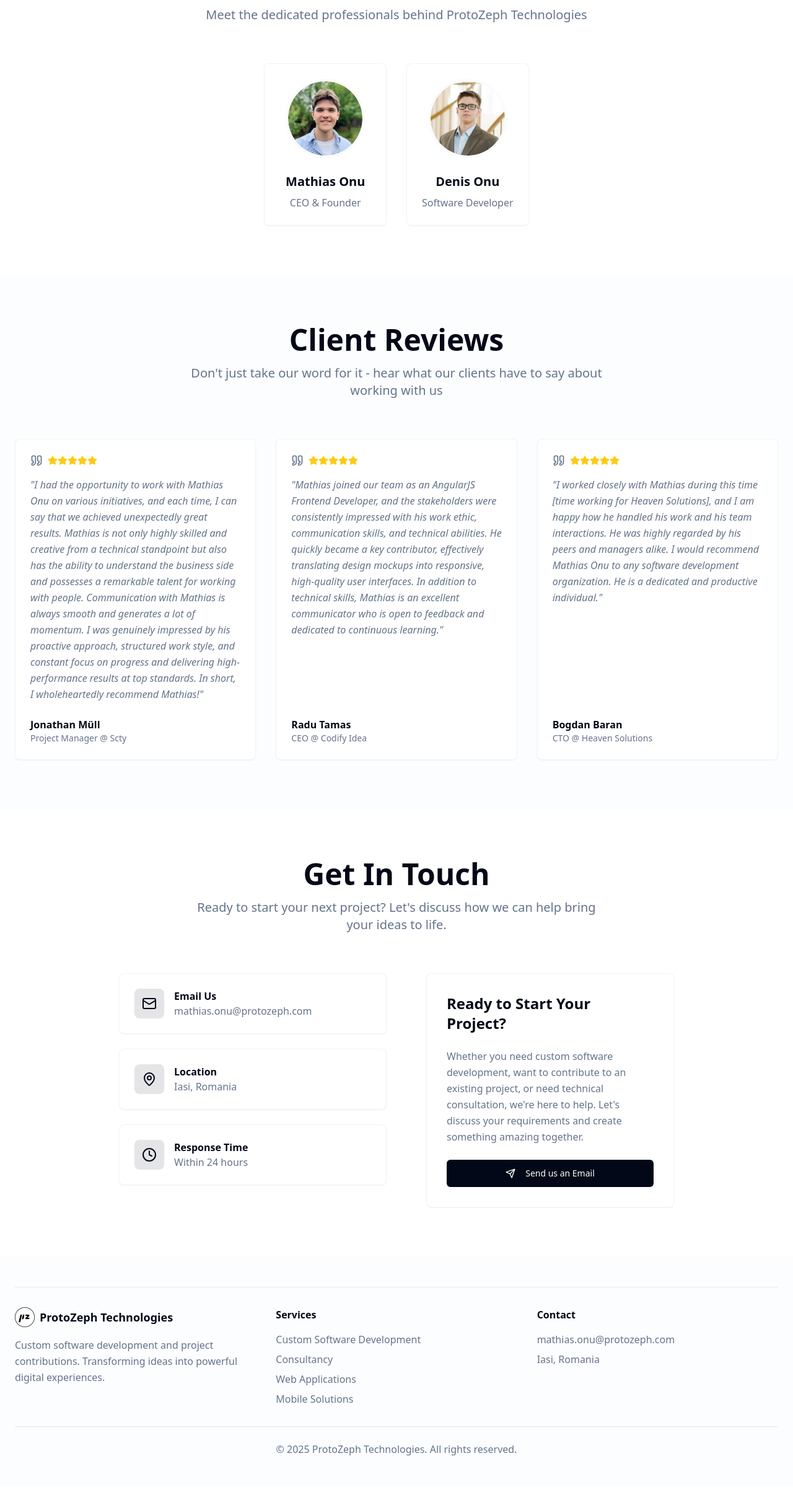
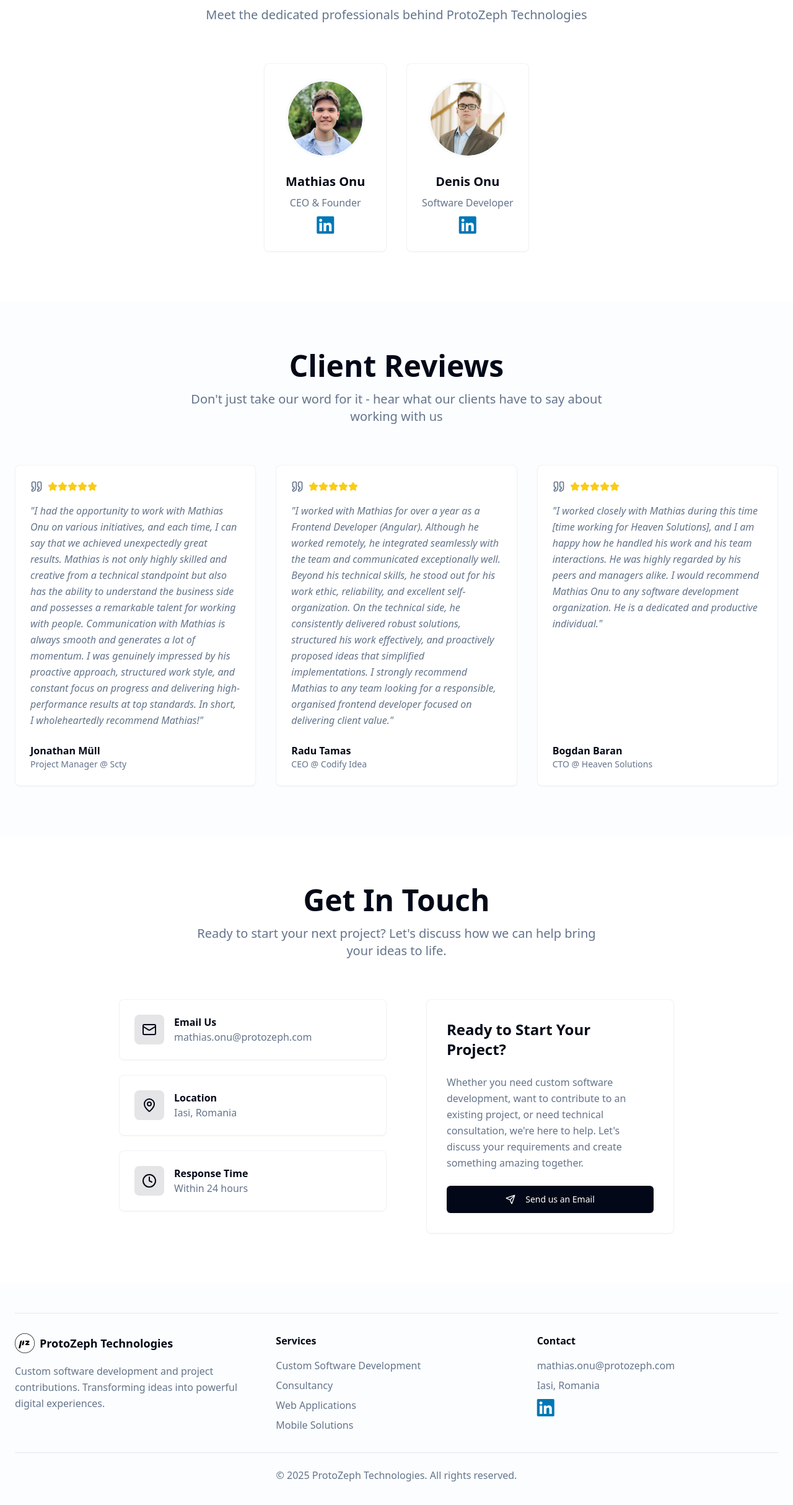
Before and after one commit to mathias-onu/company-website, a React (Vite) app: page / in a window 1280 px wide. Shown: the part 3232-5660 px from the top of the page at 62% size. Before the commit the page ends 5630 px from the top, so only its background shows below. Built offline with nearby package versions, Linux system fonts and the light colour scheme.

Commit message:
added linkedin links

```diff
--- a/index.html
+++ b/index.html
@@ -11,6 +11,7 @@
     <meta property="og:title" content="ProtoZeph Technologies - Custom Software Development" />
     <meta property="og:description" content="Professional custom software development and project contributions. Based in Iasi, Romania." />
     <meta property="og:type" content="website" />
+    <link rel="stylesheet" href="https://cdnjs.cloudflare.com/ajax/libs/font-awesome/6.2.1/css/all.min.css" />
   </head>
 
   <body>
--- a/src/components/Footer.tsx
+++ b/src/components/Footer.tsx
@@ -39,6 +39,11 @@ export const Footer = () => {
             <ul className="space-y-2 text-muted-foreground">
               <li>mathias.onu@protozeph.com</li>
               <li>Iasi, Romania</li>
+              <li>
+                <a href="https://www.linkedin.com/company/protozeph-technologies" target="_blank" rel="noopener noreferrer" aria-label="LinkedIn">
+                  <i className="fab fa-linkedin fa-2x text-[#0077b5]"></i>
+                </a>
+              </li>
             </ul>
           </div>
         </div>
--- a/src/components/Reviews.tsx
+++ b/src/components/Reviews.tsx
@@ -16,7 +16,7 @@ export const Reviews = () => {
       name: "Radu Tamas",
       company: "Codify Idea",
       role: "CEO",
-      content: "Mathias joined our team as an AngularJS Frontend Developer, and the stakeholders were consistently impressed with his work ethic, communication skills, and technical abilities. He quickly became a key contributor, effectively translating design mockups into responsive, high-quality user interfaces. In addition to technical skills, Mathias is an excellent communicator who is open to feedback and dedicated to continuous learning.",
+      content: "I worked with Mathias for over a year as a Frontend Developer (Angular). Although he worked remotely, he integrated seamlessly with the team and communicated exceptionally well. Beyond his technical skills, he stood out for his work ethic, reliability, and excellent self-organization. On the technical side, he consistently delivered robust solutions, structured his work effectively, and proactively proposed ideas that simplified implementations. I strongly recommend Mathias to any team looking for a responsible, organised frontend developer focused on delivering client value.",
       rating: 5
     },
     {
--- a/src/components/Team.tsx
+++ b/src/components/Team.tsx
@@ -7,12 +7,14 @@ export const Team = () => {
     {
       name: "Mathias Onu",
       role: "CEO & Founder",
-      image: "/lovable-uploads/a26cdfc3-0b85-46fb-9d39-70d9522b064f.png"
+      image: "/lovable-uploads/a26cdfc3-0b85-46fb-9d39-70d9522b064f.png",
+      linkedinUrl: "https://www.linkedin.com/in/mathias-onu-b9bb35260/",
     },
     {
       name: "Denis Onu",
       role: "Software Developer",
-      image: "/lovable-uploads/denis-onu.jpg"
+      image: "/lovable-uploads/denis-onu.jpg",
+      linkedinUrl: "https://www.linkedin.com/in/denis-onu-36465b2a9/",
     }
   ];
 
@@ -46,6 +48,11 @@ export const Team = () => {
                   <p className="text-muted-foreground">
                     {member.role}
                   </p>
+                  <div className="flex justify-center mt-2">
+                    <a href={member.linkedinUrl} target="_blank" rel="noopener noreferrer" aria-label="LinkedIn">
+                      <i className="fab fa-linkedin fa-2x text-[#0077b5]"></i>
+                    </a>
+                  </div>
                 </CardContent>
               </Card>
             ))}
```
